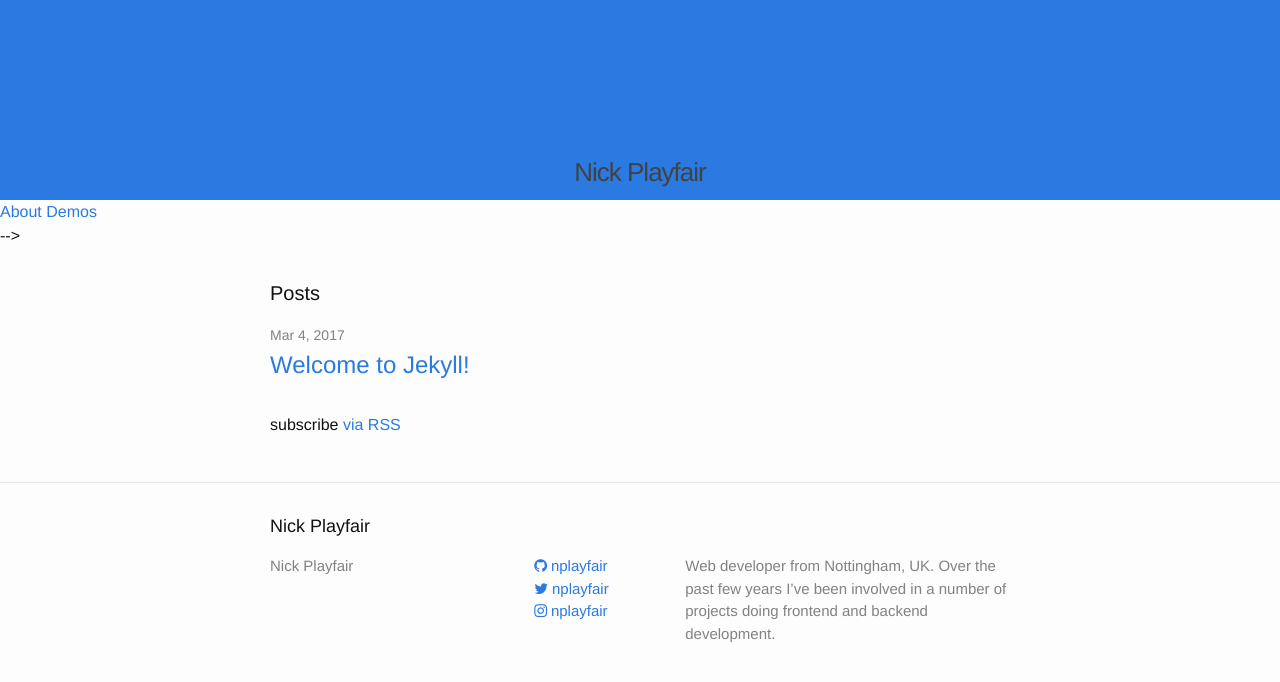
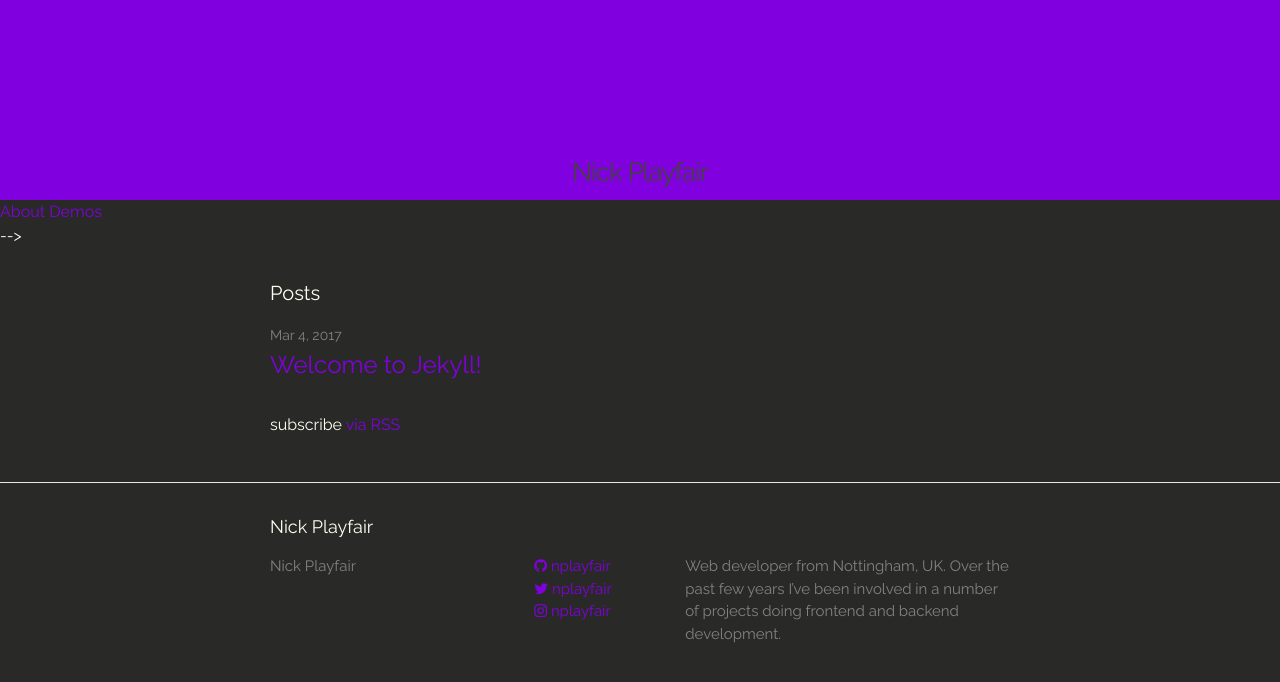
Before and after one commit to nplayfair/personal-site-dev, a Jekyll site: the page built from index.md, in a window 1280 px wide. Shown: the top 682 px of the page. Built offline with Jekyll 4.4.1, drawn with Linux system fonts in a browser that asks for light colours.

Commit message:
Set up main sass file, load partials seperately

```diff
--- a/_sass/_nick.scss
+++ b/_sass/_nick.scss
@@ -1,27 +1,6 @@
 // Define defaults for each variable.
 
-$base-font-family: Raleway, Helvetica Neue, Arial, sans-serif;
-$header-font: Playfair Display, Times New Roman, Times, serif;
-$base-font-size:   16px;
-$base-font-weight: 400;
-$small-font-size:  $base-font-size * 0.875;
-$base-line-height: 1.5;
 
-$spacing-unit:     30px;
-
-$text-color:       #fffff0;
-$background-color: #292927;
-$brand-color:      #8100df;
-
-$grey-color:       #828282 !default;
-$grey-color-light: lighten($grey-color, 40%);
-$grey-color-dark:  darken($grey-color, 25%);
-
-// Width of the content area
-$content-width:    800px;
-
-$on-palm:          600px;
-$on-laptop:        800px;
 
 // Device widths
 
@@ -47,11 +26,11 @@ $desktop: 900px;
 }
 
 // Import partials.
-@import
+//@import
   // "minima/base",
   // "minima/layout",
-  "minima/syntax-highlighting"
-;
+  // "minima/syntax-highlighting"
+//;
 
 // icon colour
 i.fa {
--- a/_sass/minima.scss
+++ /dev/null
@@ -1,43 +0,0 @@
-// Define defaults for each variable.
-
-$base-font-family: "Helvetica Neue", Helvetica, Arial, sans-serif !default;
-$base-font-size:   16px !default;
-$base-font-weight: 400 !default;
-$small-font-size:  $base-font-size * 0.875 !default;
-$base-line-height: 1.5 !default;
-
-$spacing-unit:     30px !default;
-
-$text-color:       #111 !default;
-$background-color: #fdfdfd !default;
-$brand-color:      #2a7ae2 !default;
-
-$grey-color:       #828282 !default;
-$grey-color-light: lighten($grey-color, 40%) !default;
-$grey-color-dark:  darken($grey-color, 25%) !default;
-
-// Width of the content area
-$content-width:    800px !default;
-
-$on-palm:          600px !default;
-$on-laptop:        800px !default;
-
-// Use media queries like this:
-// @include media-query($on-palm) {
-//   .wrapper {
-//     padding-right: $spacing-unit / 2;
-//     padding-left: $spacing-unit / 2;
-//   }
-// }
-@mixin media-query($device) {
-  @media screen and (max-width: $device) {
-    @content;
-  }
-}
-
-// Import partials.
-@import
-  "minima/base",
-  "minima/layout",
-  "minima/syntax-highlighting"
-;
--- /dev/null
+++ b/_sass/np.scss
@@ -0,0 +1,44 @@
+// Define defaults for each variable.
+
+$base-font-family: Raleway, Helvetica Neue, Arial, sans-serif;
+$header-font: Playfair Display, Times New Roman, Times, serif;
+$base-font-size:   16px;
+$base-font-weight: 400;
+$small-font-size:  $base-font-size * 0.875;
+$base-line-height: 1.5;
+
+$spacing-unit:     30px;
+
+$text-color:       #fffff0;
+$background-color: #292927;
+$brand-color:      #8100df;
+
+$grey-color:       #828282 !default;
+$grey-color-light: lighten($grey-color, 40%);
+$grey-color-dark:  darken($grey-color, 25%);
+
+// Width of the content area
+$content-width:    800px;
+
+$on-palm:          600px;
+$on-laptop:        800px;
+
+// Use media queries like this:
+// @include media-query($on-palm) {
+//   .wrapper {
+//     padding-right: $spacing-unit / 2;
+//     padding-left: $spacing-unit / 2;
+//   }
+// }
+@mixin media-query($device) {
+  @media screen and (max-width: $device) {
+    @content;
+  }
+}
+
+// Import partials.
+@import
+  "minima/base",
+  "minima/layout",
+  "minima/syntax-highlighting"
+;
--- a/assets/main.scss
+++ b/assets/main.scss
@@ -36,4 +36,4 @@
 // }
 
 // Import partials from the `minima` theme.
-@import "minima";
+@import "np";
```
